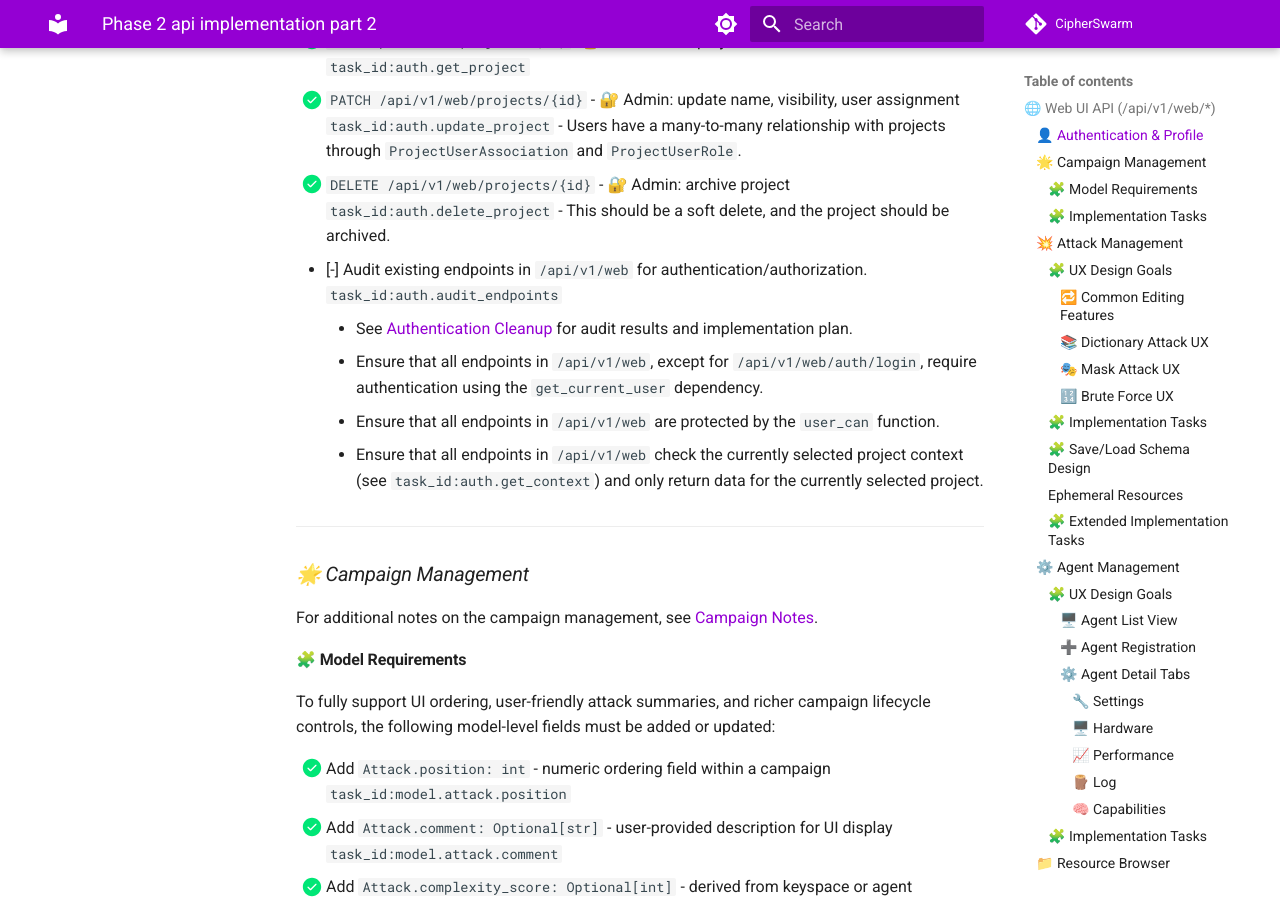
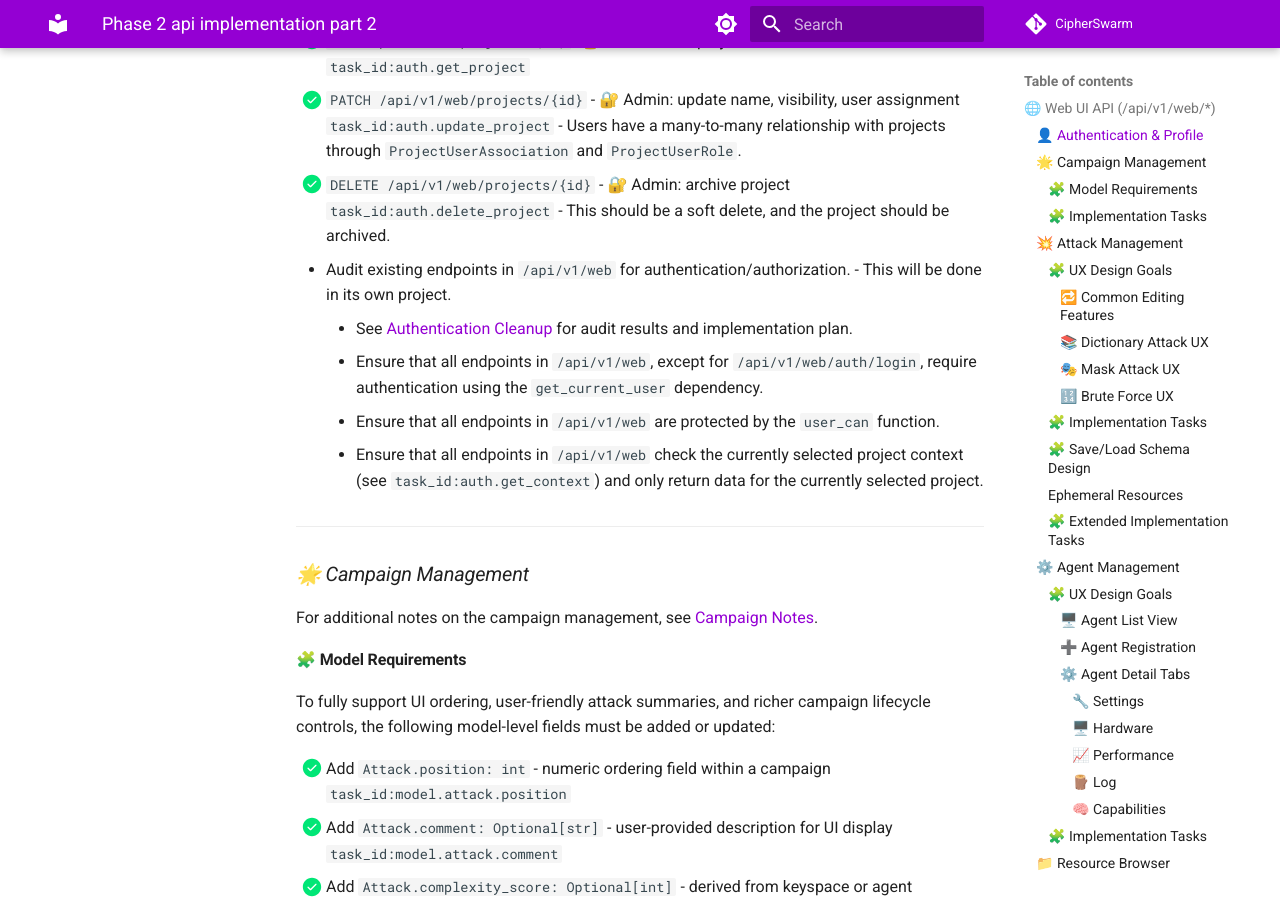
Before and after one commit to unclesp1d3r/CipherSwarm, an MkDocs documentation site: the page built from docs/v2_rewrite_implementation_plan/phase-2-api-implementation-parts/phase-2-api-implementation-part-2.md, in a window 1280 px wide and 900 px high, scrolled down 1630 px. Built offline with MkDocs 1.6.1 and Material for MkDocs 9.7.7, drawn with Linux system fonts in a browser that asks for light colours; comment, search, counter and statistics services are not loaded.

Commit message:
feat(docs): update Phase 2 API implementation plan for endpoint audit
- Removed the checkbox for auditing existing endpoints in `/api/v1/web` for authentication/authorization, indicating it will be handled in a separate project.
- Updated related documentation to ensure clarity on the audit process and its future implementation.

All changes validated with successful test runs, confirming no issues were introduced.

Signed-off-by: UncleSp1d3r <unclespider@protonmail.com>

```diff
--- a/docs/v2_rewrite_implementation_plan/phase-2-api-implementation-parts/phase-2-api-implementation-part-2.md
+++ b/docs/v2_rewrite_implementation_plan/phase-2-api-implementation-parts/phase-2-api-implementation-part-2.md
@@ -41,7 +41,7 @@ _Includes endpoints for administrator management of users and project access rig
 -   [x] `GET /api/v1/web/projects/{id}` - 🔐 Admin: view project info `task_id:auth.get_project`
 -   [x] `PATCH /api/v1/web/projects/{id}` - 🔐 Admin: update name, visibility, user assignment `task_id:auth.update_project` - Users have a many-to-many relationship with projects through `ProjectUserAssociation` and `ProjectUserRole`.
 -   [x] `DELETE /api/v1/web/projects/{id}` - 🔐 Admin: archive project `task_id:auth.delete_project` - This should be a soft delete, and the project should be archived.
--   [-] Audit existing endpoints in `/api/v1/web` for authentication/authorization. `task_id:auth.audit_endpoints`
+-   Audit existing endpoints in `/api/v1/web` for authentication/authorization. - This will be done in its own project.
     -   See [Authentication Cleanup](../side_quests/authentication_cleanup.md) for audit results and implementation plan.
     -   Ensure that all endpoints in `/api/v1/web`, except for `/api/v1/web/auth/login`, require authentication using the `get_current_user` dependency.
     -   Ensure that all endpoints in `/api/v1/web` are protected by the `user_can` function.
```
